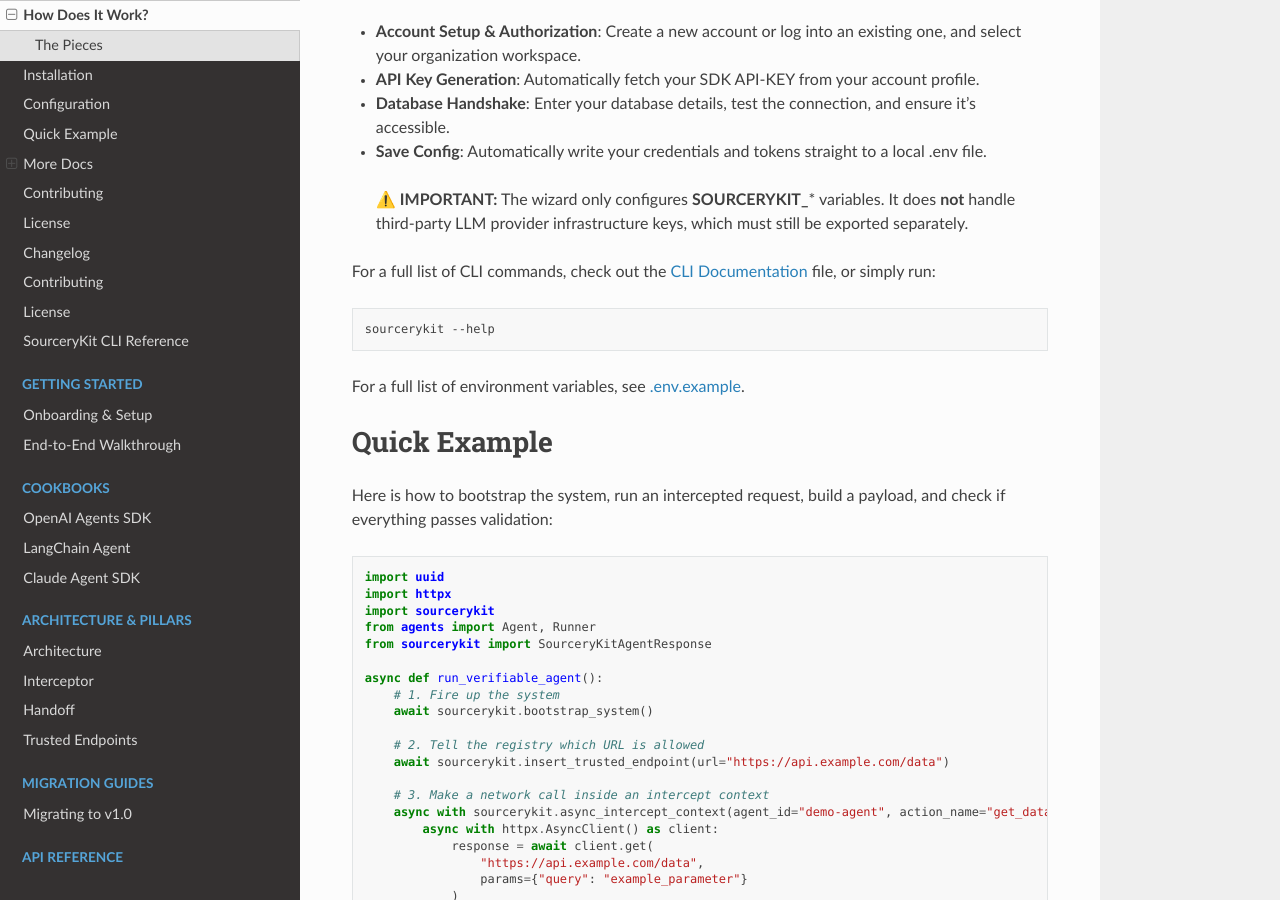
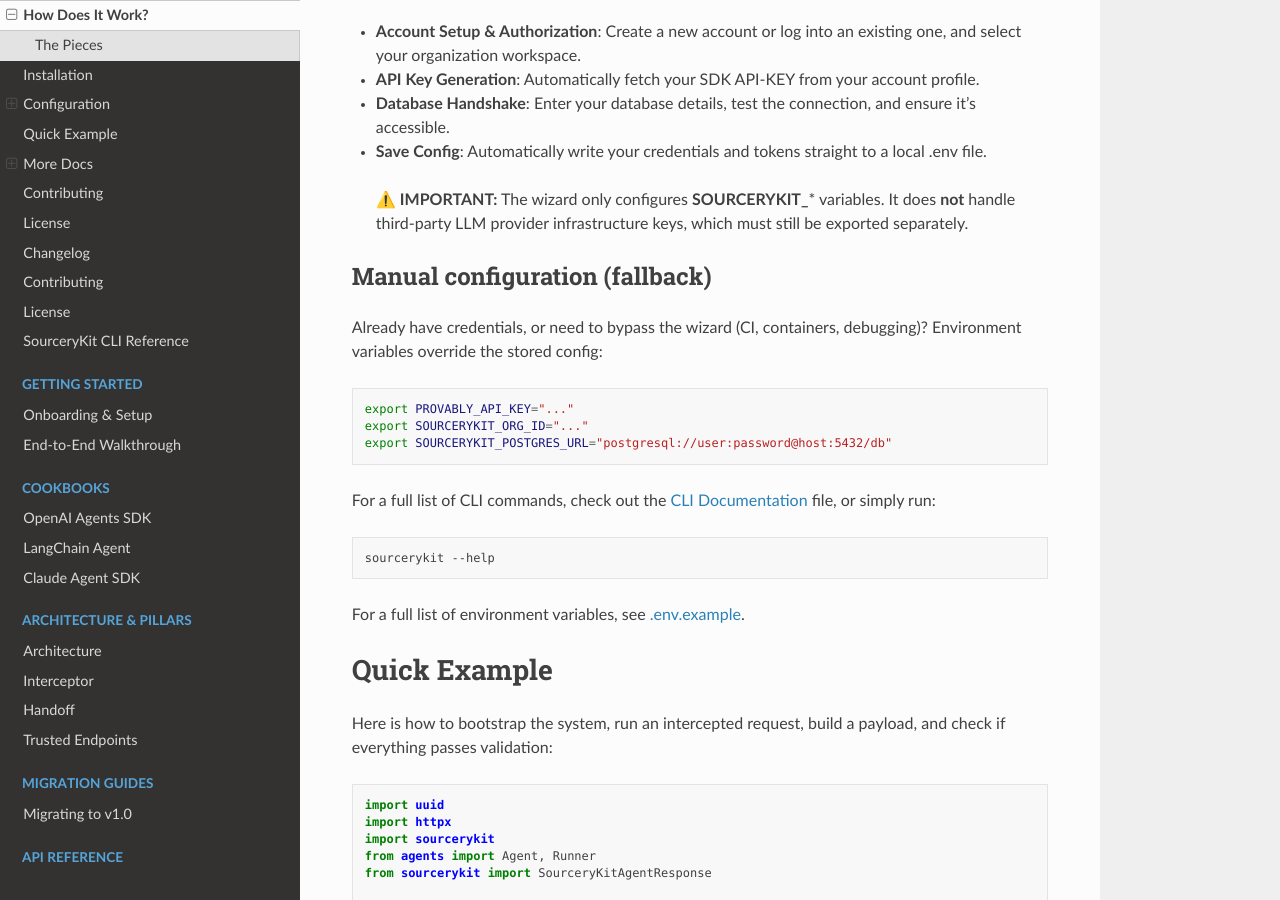
Before and after one commit to ProvablyAI/sourcerykit, a Sphinx documentation site: the page built from docs/src/main.md, in a window 1280 px wide and 900 px high, scrolled down 1948 px. Built offline with Sphinx 7.4.7 and the Read the Docs theme 3.1.0, drawn with Linux system fonts in a browser that asks for light colours.

Commit message:
docs: address review — install before doctor, manual-config fallback added to README

````diff
--- a/README.md
+++ b/README.md
@@ -67,6 +67,16 @@
 
 > ⚠️ **IMPORTANT:** The wizard only configures **SOURCERYKIT_*** variables. It does **not** handle third-party LLM provider infrastructure keys, which must still be exported separately.
 
+### Manual configuration (fallback)
+
+Already have credentials, or need to bypass the wizard (CI, containers, debugging)? Environment
+variables override the stored config:
+
+```bash
+export PROVABLY_API_KEY="..."
+export SOURCERYKIT_ORG_ID="..."
+export SOURCERYKIT_POSTGRES_URL="postgresql://user:password@host:5432/db"
+```
 
 For a full list of CLI commands, check out the [CLI Documentation](https://github.com/ProvablyAI/sourcerykit/blob/main/docs/cli.md) file, or simply run:
 ```bash
````
Also changed, not shown: AGENTS.md (+6 -6 lines), docs/onboarding.md (+2 -2 lines).
